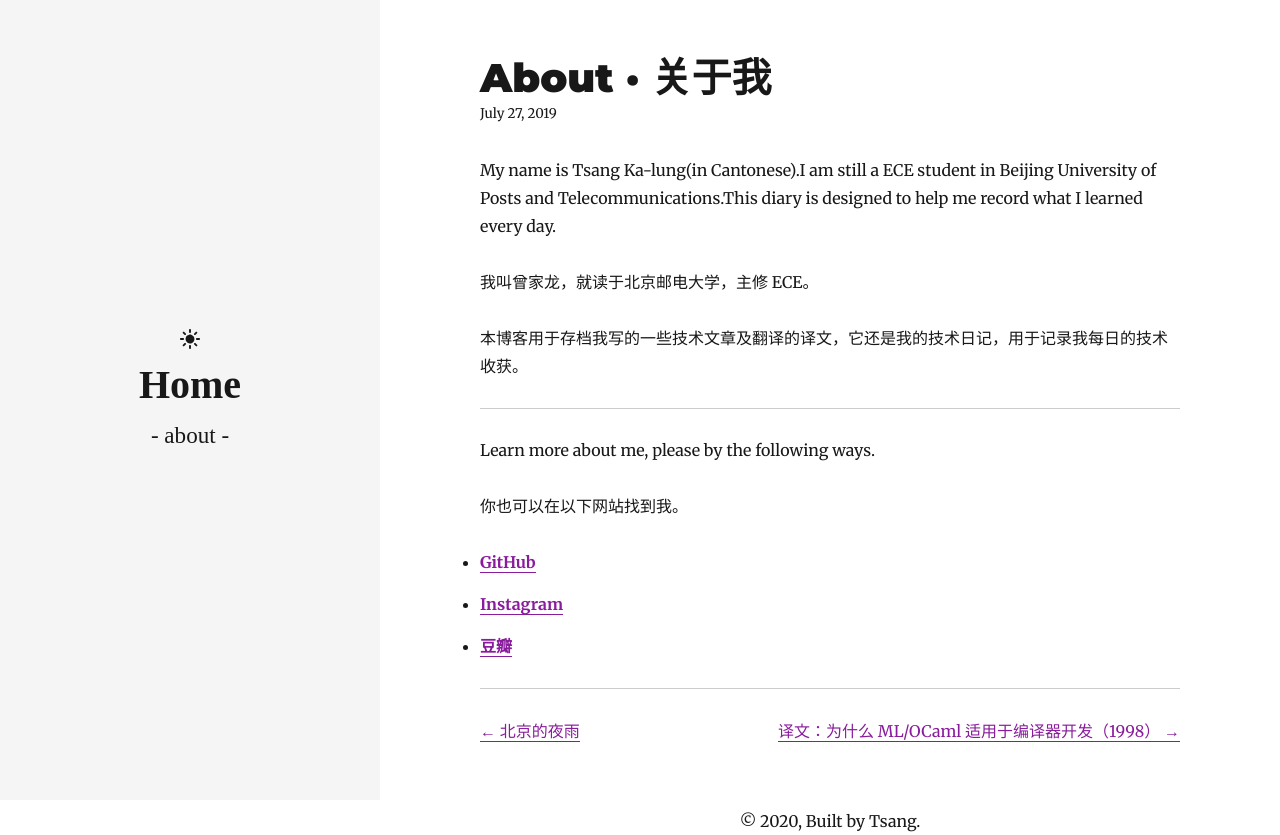
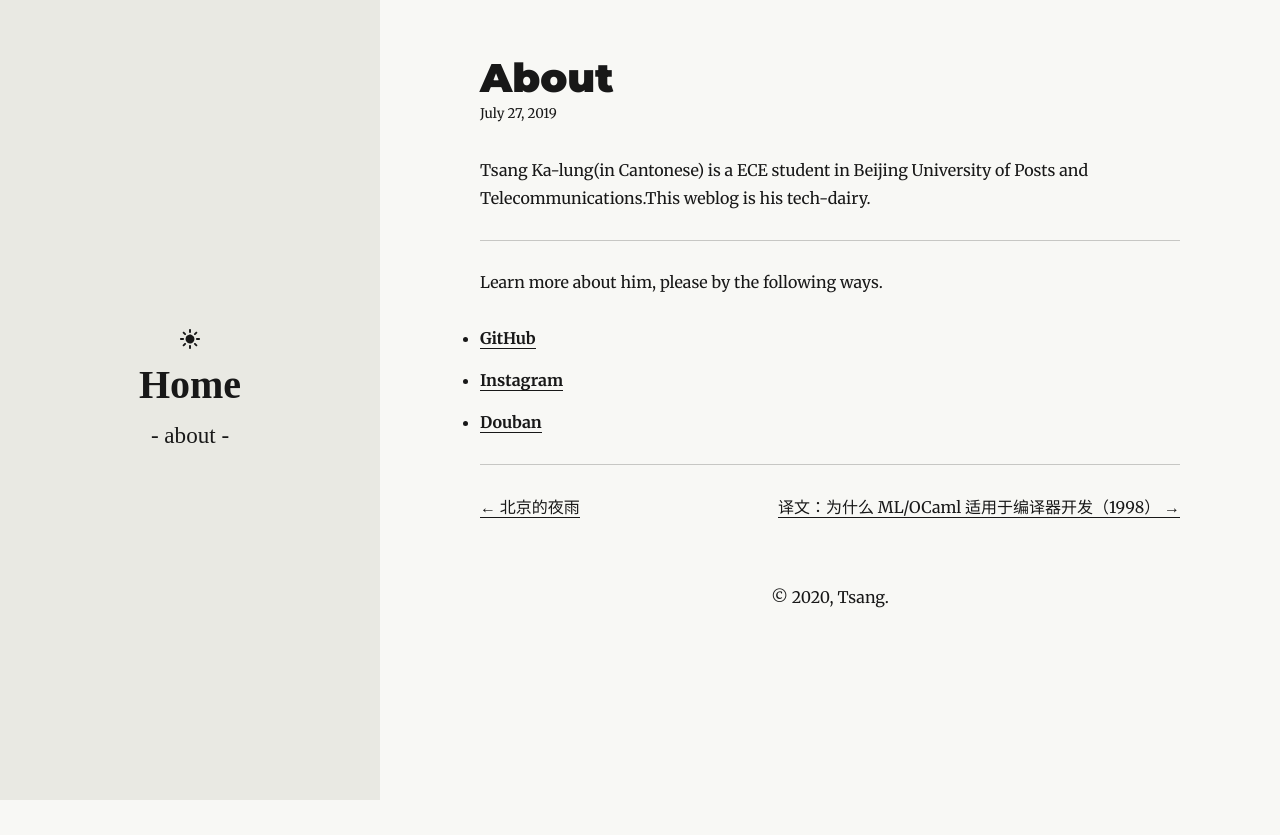
Before and after one commit to TsangKalung/HomePage, a Gatsby site: page /about-me/ in a window 1280 px wide. After the commit the page ends 800 px from the top, so only its background shows below. Built offline with nearby package versions, Linux system fonts and the light colour scheme; Gatsby itself is replaced by a stand-in of ours; some packages are replaced by stand-ins of ours.

Commit message:
chore: update about

```diff
--- a/content/blog/about-me/index.md
+++ b/content/blog/about-me/index.md
@@ -1,22 +1,16 @@
 ---
-title: About · 关于我
+title: About
 date: "2019-07-27T07:26:03.284Z"
 categories: [about]
 comments: false
 ---
 
-My name is Tsang Ka-lung(in Cantonese).I am still a ECE student in Beijing University of Posts and Telecommunications.This diary is designed to help me record what I learned every day.
-
-我叫曾家龙，就读于北京邮电大学，主修 ECE。
-
-本博客用于存档我写的一些技术文章及翻译的译文，它还是我的技术日记，用于记录我每日的技术收获。
+Tsang Ka-lung(in Cantonese) is a ECE student in Beijing University of Posts and Telecommunications.This weblog is his tech-dairy.
 
 ---
 
-Learn more about me, please by the following ways.
-
-你也可以在以下网站找到我。
+Learn more about him, please by the following ways.
 
 - [**GitHub**](https://github.com/TsangKalung)
 - [**Instagram**](https://www.instagram.com/kalung_tsang)
-- [**豆瓣**](https://www.douban.com/people/Kalung_Tsang)
+- [**Douban**](https://www.douban.com/people/Kalung_Tsang)
--- a/src/components/footer.js
+++ b/src/components/footer.js
@@ -3,7 +3,7 @@ import React from "react"
 const Footer = () => {
   return (
     <footer className="my-12 text-center">
-      © {new Date().getFullYear()}, Built by Tsang.
+      © {new Date().getFullYear()}, Tsang.
     </footer>
   )
 }
--- a/src/components/global.css
+++ b/src/components/global.css
@@ -1,11 +1,11 @@
 @tailwind utilities;
 
 body {
-  --bg: #fff;
-  --lightBg: #f5f5f5;
+  --bg: #f8f8f5;
+  --lightBg: #e9e9e3;
   --textNormal: #181818;
   --textTitle: #181818;
-  --textLink: #891c9c;
+  --textLink: #181818;
   --hr: hsla(0, 20%, 1%, 0.2);
 
   background-color: var(--bg);
```
